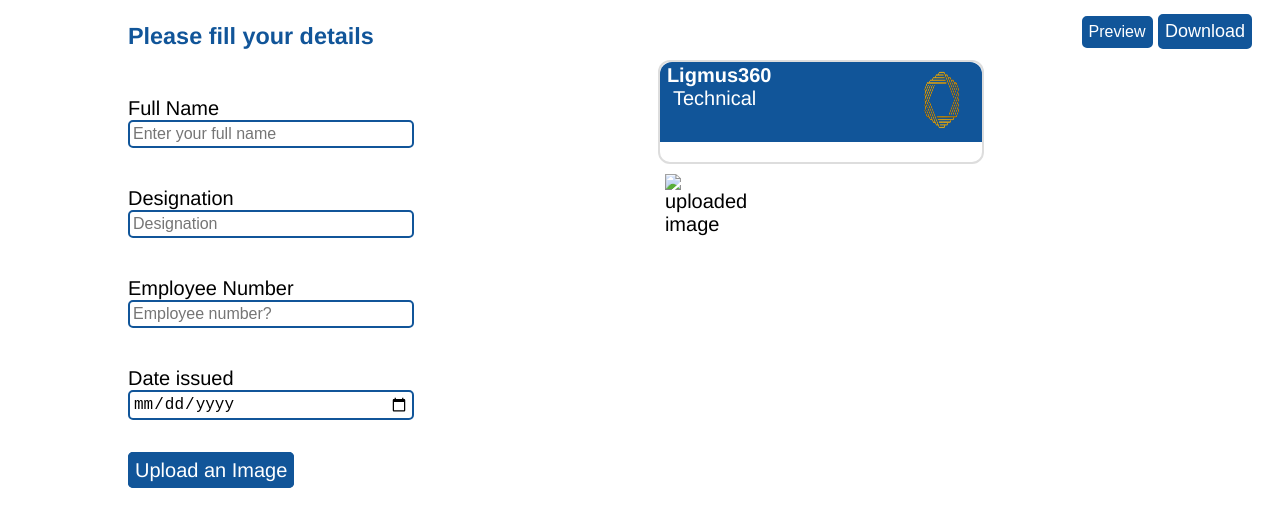
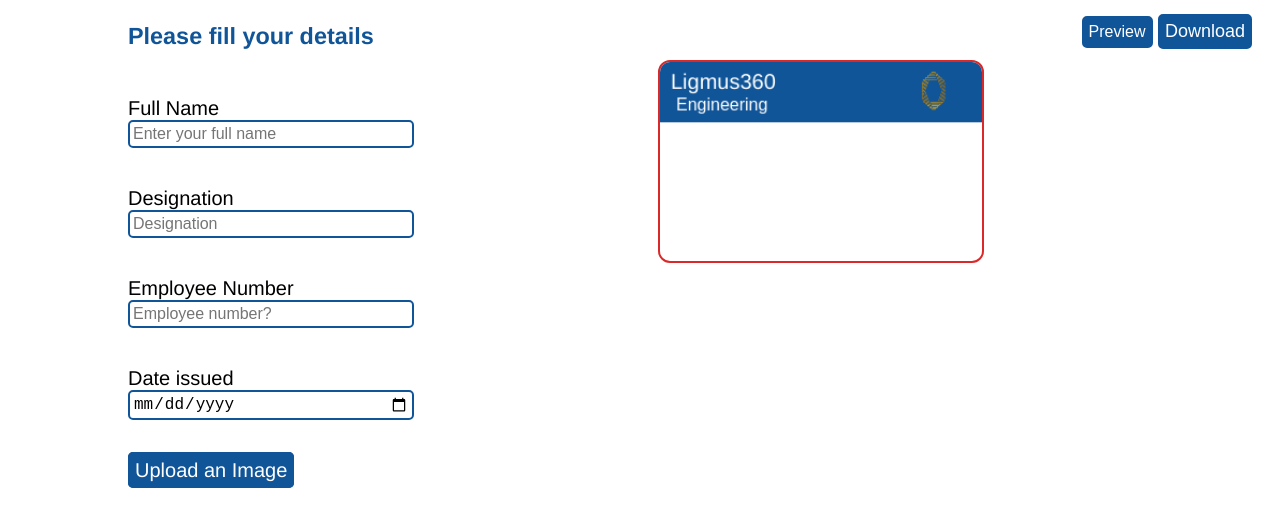
Before and after one commit to superklex/IDCARD, a plain HTML site: page index.html in a window 1280 px wide. Both pictures are taken after a click on the button "Preview". Drawn offline with Linux system fonts and the light colour scheme.

Commit message:
first draft

```diff
--- a/index.html
+++ b/index.html
@@ -54,16 +54,16 @@
             <button type="submit" id="preview">Preview</button>
 
             <div class="container">
-                <div class="card" id="result">
+                <canvas  class="card"  id="result">
                     <header id="head">
                         <div class="dept">
                             <h4>Ligmus360</h4>
-                            <span>Technical</span>
+                            <span>Engineering</span>
                         </div>
                         <img src="ligmusnotext.png" alt="ligmus logo" id="logo">
                     </header>
                     <div class="content">
-                        <img src="" alt="uploaded image" id="img">
+                        <img src="" alt="uploaded image" id="img" width="20%" >
                         <ul>
                             <li id="name"></li>
                             <li id="num"></li>
@@ -73,7 +73,7 @@
 
 
                     </div>
-                </div>
+                </canvas>
 
             </div>
             <button id="down">Download</button>
--- a/main.js
+++ b/main.js
@@ -2,6 +2,11 @@
 
 const preview =document.getElementById("preview");
 preview.addEventListener("click", prev)
+
+function loadImage(event){
+    const image = document.getElementById("img");
+    image.src = URL.createObjectURL(event.target.files[0]);
+}
 
 function prev(){
     const inName = document.getElementById("inName").value;
@@ -19,5 +24,48 @@ function prev(){
 
     num.innerHTML = inNum;
 
-    date.innerHTML =inDate
+    date.innerHTML =inDate;
+
+    const canvas = document.getElementById("result");
+
+    // canvas.width = 500;
+    canvas.height = canvas.width/1.616;
+    const ctx = canvas.getContext("2d");
+    ctx.font = "20px Helvetica";
+
+    ctx.fillStyle = "#159";
+    ctx.rect(0, 0, 300, 56);
+    ctx.fill();
+
+    ctx.fillStyle = "#fff";
+    ctx.fillText("Ligmus360", 10, 25);
+    ctx.font = "16px Arial";
+    ctx.fillText("Engineering", 15, 45);
+
+    const logo =  document.getElementById("logo");
+    ctx.drawImage(logo, 230, 3, 50, 50)
+
+    ctx.fillStyle = "#000";
+    ctx.fillText(name.innerHTML, 110,90);
+    ctx.fillText(desig.innerHTML, 110,115);
+    ctx.fillText(num.innerHTML, 110, 140);
+    ctx.fillText(date.innerHTML, 110, 165);
+
+    const image = document.getElementById("img");
+    ctx.drawImage(image, 10, 65, 80, 105)
+
 }
+
+const down = document.getElementById("down");
+down.addEventListener("click", function(){
+    const canvas = document.getElementById("result");
+
+    const a = document.createElement("a")
+    document.body.appendChild(a);
+    a.href = canvas.toDataURL();
+    a.download = "ID.png";
+    a.click();
+    document.body.removeChild(a);
+
+}
+)
--- a/styles.css
+++ b/styles.css
@@ -63,7 +63,7 @@ form span {
     position: relative;
     width: 70%;
     margin-left: 15%;
-    border: 2px solid #ddd;
+    border: 2px solid rgb(219, 41, 41);
     border-radius: 12px;
     margin-bottom: 2em;
 }
@@ -85,11 +85,16 @@ header::after {
     width: 80px;
     height: 80px;
     float: right;
+    margin-right: 1em;
 }
 
 .dept {
+    margin-top: 3%;
     width: 40%;
     float: left;
+    margin-left: 15%;
+    /* position: relative; */
+
 }
 
 .dept h4 {
```
